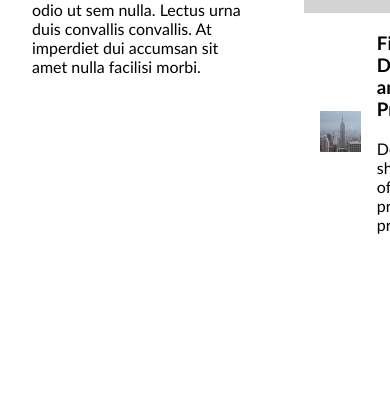
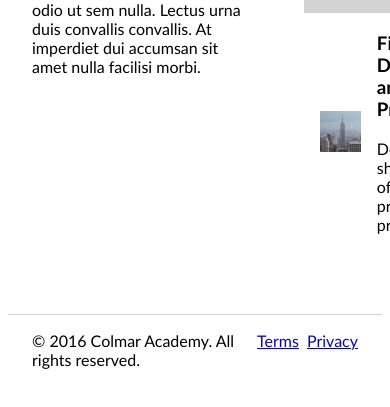
Before and after one commit to tjdanner/colmar-academy, a plain HTML site: page index.html in a window 390 px wide. Shown: the part 3624-4031 px from the top of the page. Before the commit the page ends 3938 px from the top, so only its background shows below. Drawn offline with Linux system fonts and the light colour scheme.

Commit message:
Added footer, everything complete, just have to add responsive functionality.

```diff
--- a/index.html
+++ b/index.html
@@ -144,8 +144,13 @@
         </div>
     </div>
 
-    <footer></footer>
-
+    <footer>
+        <p>© 2016 Colmar Academy. All rights reserved.</p>
+        <div>
+            <p><a href="#">Terms</a></p>
+            <p><a href="#">Privacy</a></p>
+        </div>
+    </footer>
 </body>
 
 </html>
--- a/styles.css
+++ b/styles.css
@@ -174,7 +174,6 @@ nav a {
     margin: 0;
 }
 
-
 .thesisright {
     padding: 32px 0 32px 24px;
 }
@@ -197,3 +196,24 @@ nav a {
 .thesisbox:nth-child(1) {
     background-color: lightgrey;
 }
+
+footer {
+    display: flex;
+    justify-content: space-between;
+    align-items: flex-start;
+    padding: 16px 24px;
+    border-top: 1px solid lightgray;
+    margin-bottom: 32px;
+}
+
+footer div{
+    display: flex;
+}
+
+footer p{
+    margin: 0;
+}
+
+footer div p {
+    margin-left: 8px;
+}
```
